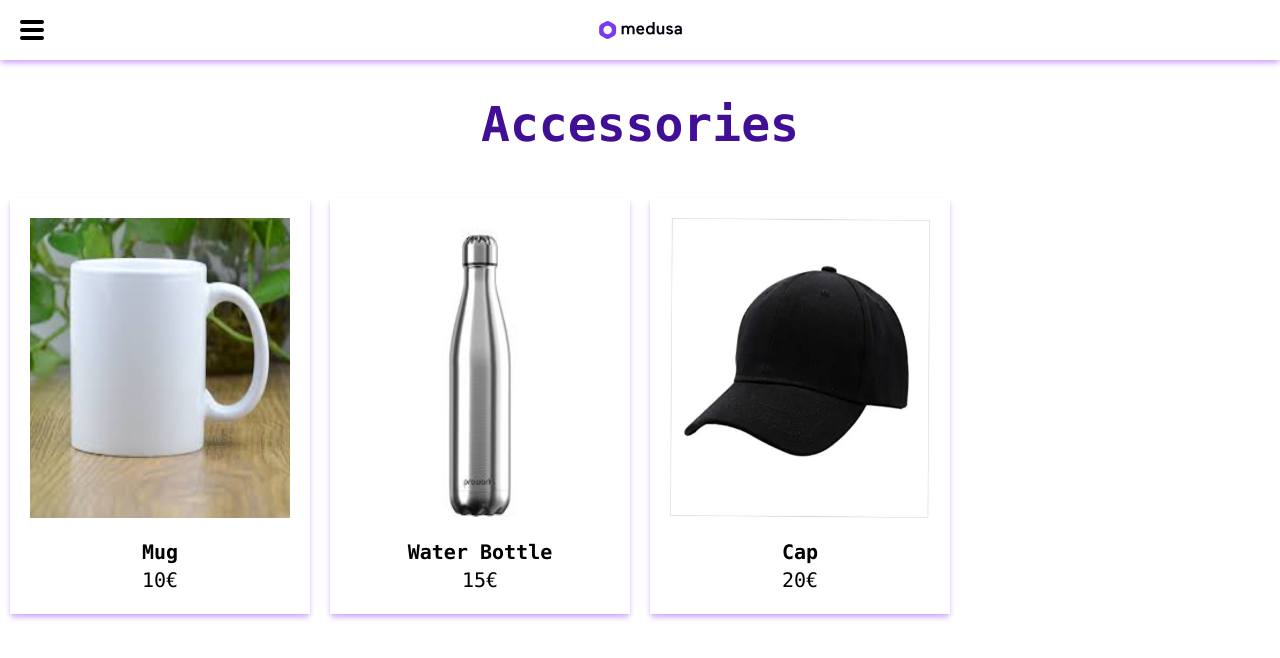
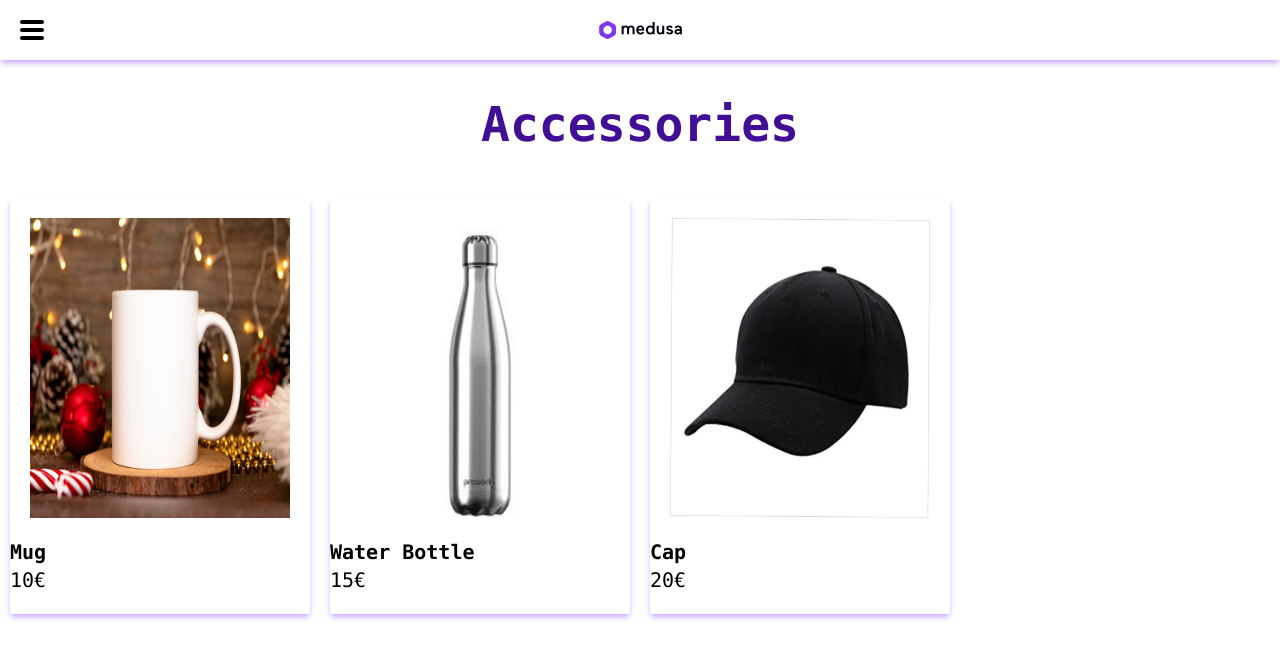
Before and after one commit to DinaVrandecic/storefront-agilo, a Next.js app: page /Accessories in a window 1280 px wide. Shown: the top 658 px of the page. Built offline with nearby package versions, Linux system fonts and the light colour scheme.

Commit message:
Add product page

```diff
--- /dev/null
+++ b/app/[category]/[product]/page.tsx
@@ -0,0 +1,23 @@
+import React from "react";
+import Header from "../../components/Header";
+import products from "../../../public/data.json";
+import Card from "@/app/components/Card";
+import Link from "next/link";
+
+interface pageProps {
+  params: {
+    category: string;
+    newName: string;
+  };
+}
+
+export default function Product({ params }: pageProps) {
+  return (
+    <div>
+      <Header />
+      <div className="text-xl font-bold text-black font-mono">
+        {params.newName}
+      </div>
+    </div>
+  );
+}
--- a/app/[category]/page.tsx
+++ b/app/[category]/page.tsx
@@ -20,7 +20,7 @@ export default function Category({ params }: { params: { category: string } }) {
                   key={product.id}
                   name={product.name}
                   price={product.price}
-                  description={product.description}
+                  category={product.category}
                   material={product.material}
                   image={product.variants[0].images[0]}
                 />
--- a/app/components/Card.tsx
+++ b/app/components/Card.tsx
@@ -1,10 +1,11 @@
 import React from "react";
 import Image from "next/image";
+import Link from "next/link";
 
 interface CardProps {
   name: string;
   price: string;
-  description: string;
+  category: string;
   material: string;
   image: string;
 }
@@ -12,12 +13,14 @@ interface CardProps {
 export default function Card({
   name,
   price,
-  description,
+  category,
   material,
   image,
 }: CardProps) {
+  const newName = name.trim().replaceAll(" ", "_");
   return (
     <div className="flex flex-col items-center bg-white shadow-md shadow-mauve w-fit h-fit pb-[20px] m-[10px] hover:bg-gray hover:cursor-pointer">
+      <Link href={"/" + category + "/" + newName}>
         <div className="m-[20px]">
           <Image
             src={image}
@@ -29,6 +32,7 @@ export default function Card({
         </div>
         <p className="text-xl font-bold text-black font-mono">{name}</p>
         <p className="text-xl text-black font-mono">{price}</p>
+      </Link>
     </div>
   );
 }
--- a/app/page.tsx
+++ b/app/page.tsx
@@ -26,7 +26,7 @@ export default function Home() {
               key={product.id}
               name={product.name}
               price={product.price}
-              description={product.description}
+              category={product.category}
               material={product.material}
               image={product.variants[0].images[0]}
             />
--- a/public/data.json
+++ b/public/data.json
@@ -78,7 +78,7 @@
     "variants": [
       {
         "color": "White",
-        "images": ["/pictures/Mug-white-1.jpg", "/pictures/Mug-white-2.jpg"]
+        "images": ["/pictures/Mug-white-2.jpg", "/pictures/Mug-white-1.jpg"]
       },
       {
         "color": "Black",
```
Lines whose indentation alone changed are shown as unchanged.
